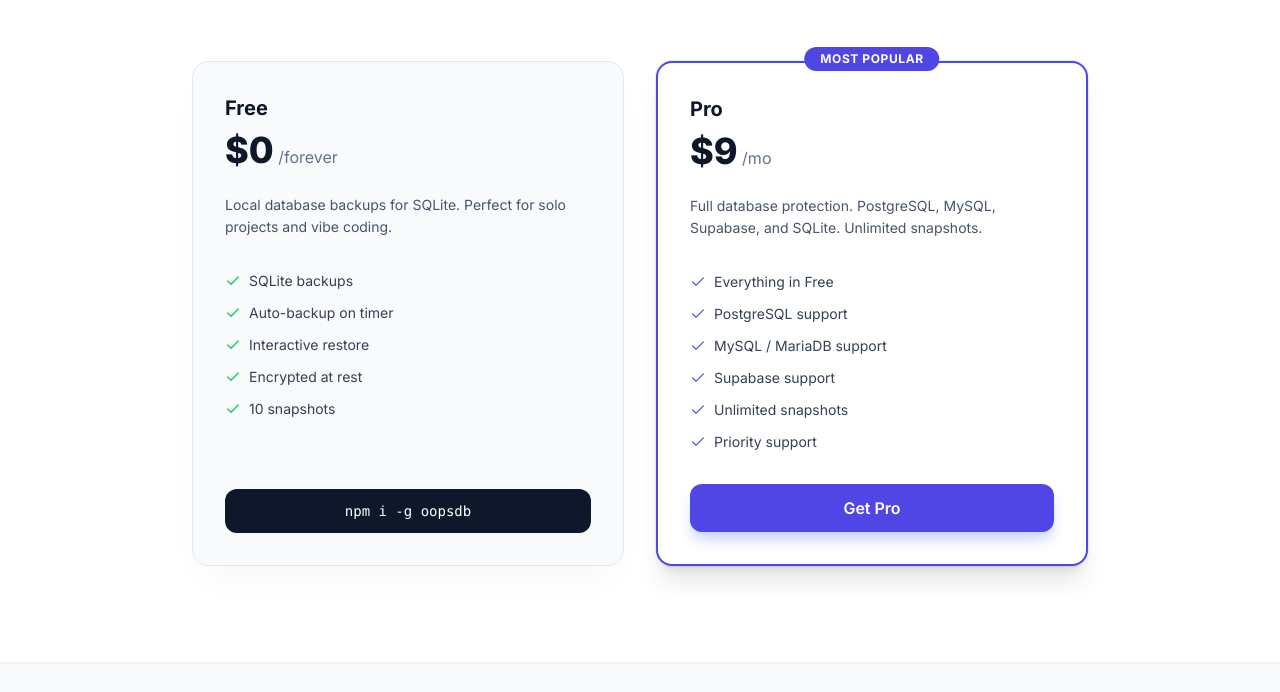
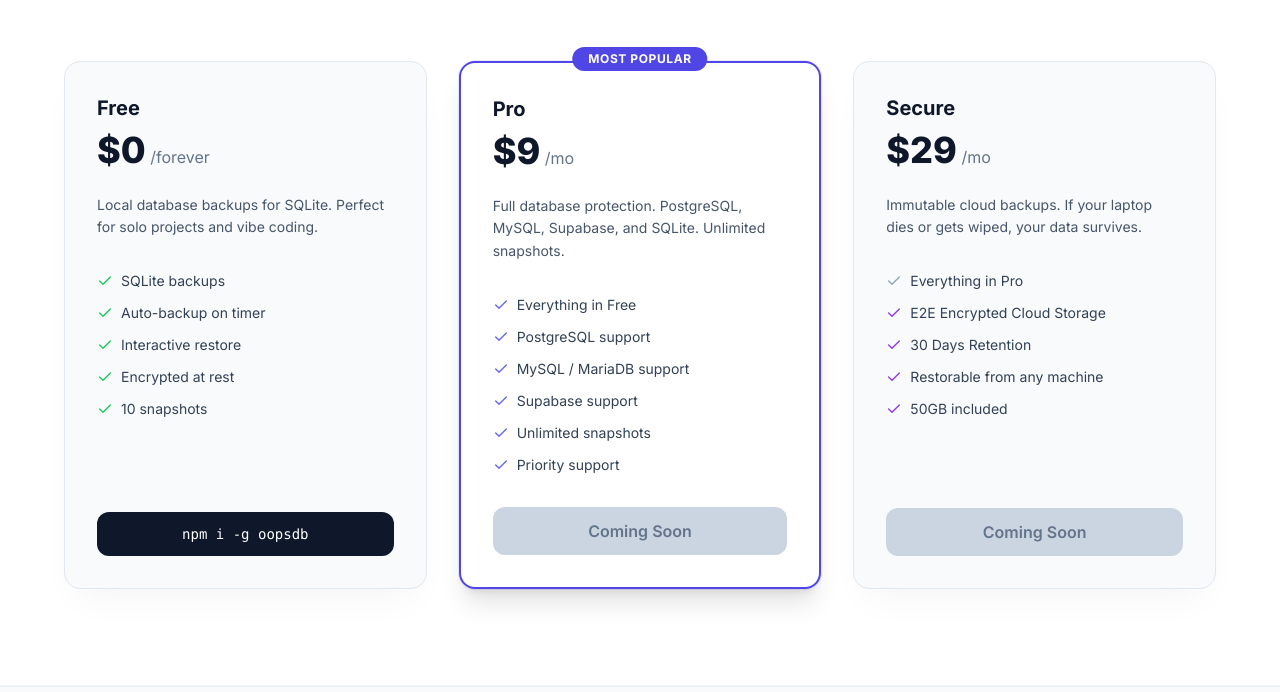
Before and after one commit to pintayo/oopsdb, a website: page website/index.html in a window 1280 px wide. Shown: the part 3179-3871 px from the top of the page. Drawn offline with nearby package versions, Linux system fonts and the light colour scheme.

Commit message:
style(website): restore secure tier UI and comment out checkout links

```diff
--- a/website/index.html
+++ b/website/index.html
@@ -331,7 +331,7 @@
                 <p class="text-lg text-slate-600">Free covers SQLite. Go Pro for full database support.</p>
             </div>
 
-            <div class="grid grid-cols-1 md:grid-cols-2 gap-8 max-w-4xl mx-auto">
+            <div class="grid grid-cols-1 md:grid-cols-3 gap-8 max-w-6xl mx-auto">
 
                 <!-- Free -->
                 <div class="bg-slate-50 rounded-2xl p-8 border border-slate-200 shadow-soft flex flex-col">
@@ -386,13 +386,46 @@
                         <li class="flex gap-2 items-start"><i data-feather="check"
                                 class="w-4 h-4 text-indigo-500 shrink-0 mt-0.5"></i> Priority support</li>
                     </ul>
-                    <a href="https://pintayo.lemonsqueezy.com/checkout/buy/898114f4-caf7-4674-b676-9a0888fbdfaa"
+                    <!-- <a href="https://pintayo.lemonsqueezy.com/checkout/buy/898114f4-caf7-4674-b676-9a0888fbdfaa"
                         class="block text-center py-3 bg-indigo-600 hover:bg-indigo-700 text-white rounded-xl font-semibold transition-all hover:-translate-y-0.5 shadow-lg shadow-indigo-200">
                         Get Pro
-                    </a>
+                    </a> -->
+                    <button disabled
+                        class="block w-full text-center py-3 bg-slate-300 text-slate-500 rounded-xl font-semibold cursor-not-allowed">
+                        Coming Soon
+                    </button>
                 </div>
 
-
+                <!-- Secure -->
+                <div class="bg-slate-50 rounded-2xl p-8 border border-slate-200 shadow-soft flex flex-col relative">
+                    <h3 class="text-xl font-bold text-slate-900 mb-2">Secure</h3>
+                    <div class="mb-6">
+                        <span class="text-4xl font-extrabold text-slate-900">$29</span>
+                        <span class="text-slate-500">/mo</span>
+                    </div>
+                    <p class="text-slate-600 mb-8 text-sm leading-relaxed">Immutable cloud backups. If your laptop
+                        dies or gets wiped, your data survives.</p>
+                    <ul class="space-y-3 mb-8 text-sm text-slate-700 flex-1">
+                        <li class="flex gap-2 items-start"><i data-feather="check"
+                                class="w-4 h-4 text-slate-400 shrink-0 mt-0.5"></i> Everything in Pro</li>
+                        <li class="flex gap-2 items-start"><i data-feather="check"
+                                class="w-4 h-4 text-purple-600 shrink-0 mt-0.5"></i> E2E Encrypted Cloud Storage</li>
+                        <li class="flex gap-2 items-start"><i data-feather="check"
+                                class="w-4 h-4 text-purple-600 shrink-0 mt-0.5"></i> 30 Days Retention</li>
+                        <li class="flex gap-2 items-start"><i data-feather="check"
+                                class="w-4 h-4 text-purple-600 shrink-0 mt-0.5"></i> Restorable from any machine</li>
+                        <li class="flex gap-2 items-start"><i data-feather="check"
+                                class="w-4 h-4 text-purple-600 shrink-0 mt-0.5"></i> 50GB included</li>
+                    </ul>
+                    <!-- <a href="https://pintayo.lemonsqueezy.com/checkout/buy/SECURE-LINK"
+                        class="block text-center py-3 bg-slate-900 hover:bg-slate-800 text-white rounded-xl font-semibold transition-all hover:-translate-y-0.5">
+                        Get Secure
+                    </a> -->
+                    <button disabled
+                        class="block w-full text-center py-3 bg-slate-300 text-slate-500 rounded-xl font-semibold cursor-not-allowed">
+                        Coming Soon
+                    </button>
+                </div>
 
             </div>
         </div>
```
